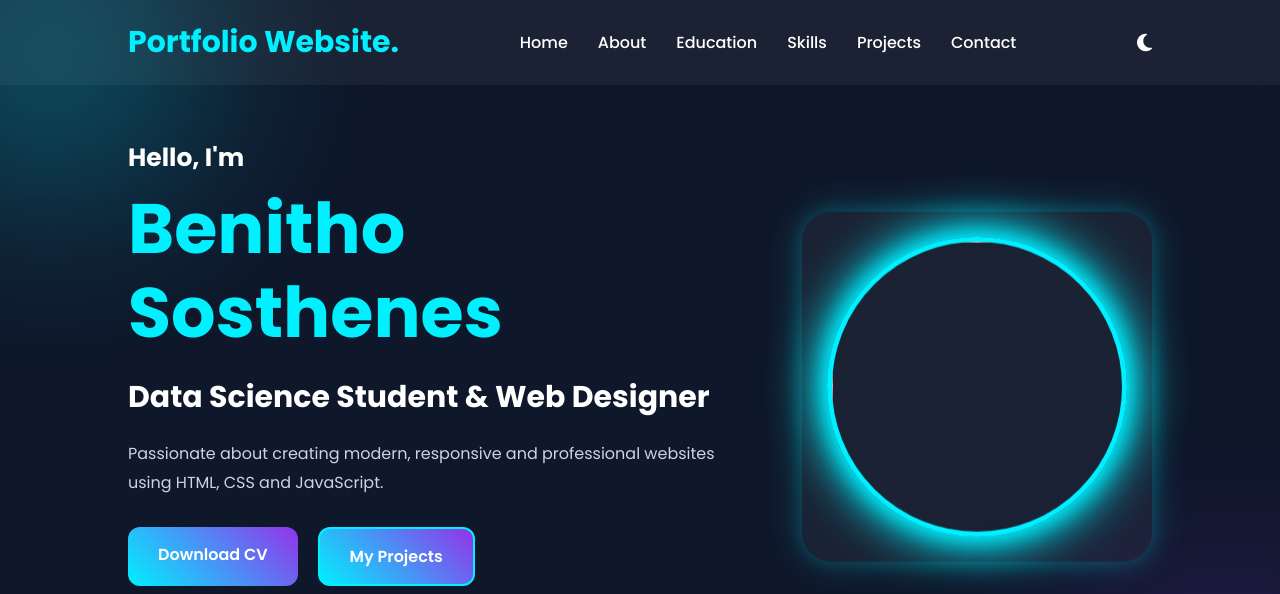
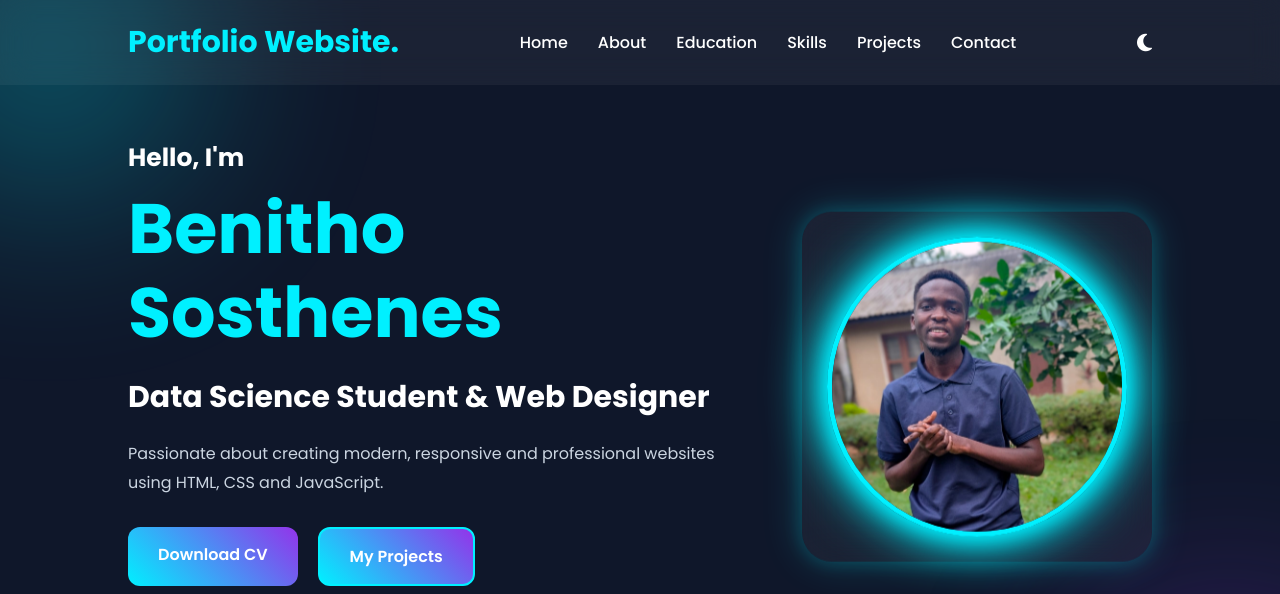
Before and after one commit to Benitho54/Portfolio, a plain HTML site: page index.html in a window 1280 px wide. Shown: the top 594 px of the page. Drawn offline with Linux system fonts and the light colour scheme.

Commit message:
Add files via upload

```diff
--- a/index.html
+++ b/index.html
@@ -151,7 +151,7 @@ target="_blank">
 
 <div class="image-box">
 
-<img src="image/myphoto.jpeg">
+<img src="myphoto.jpeg" alt="my photo">
 
 </div>
 
```
